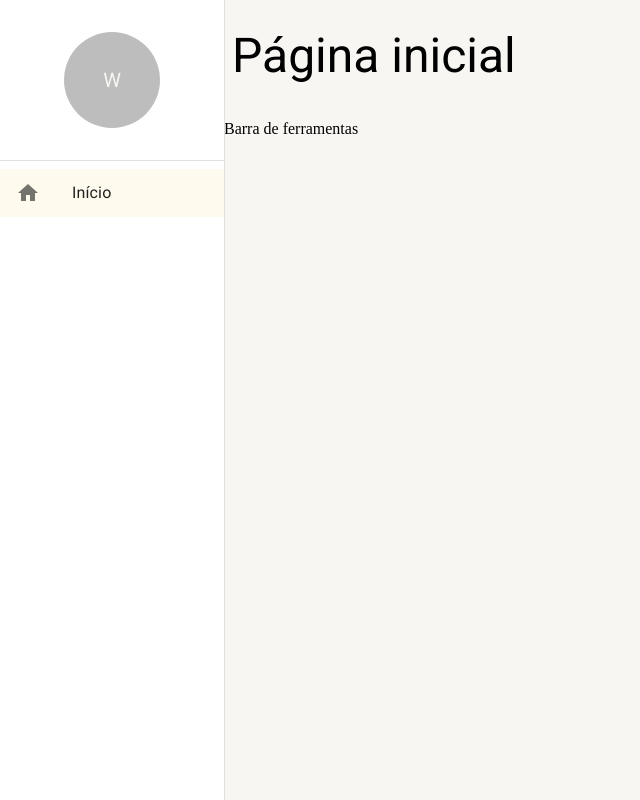
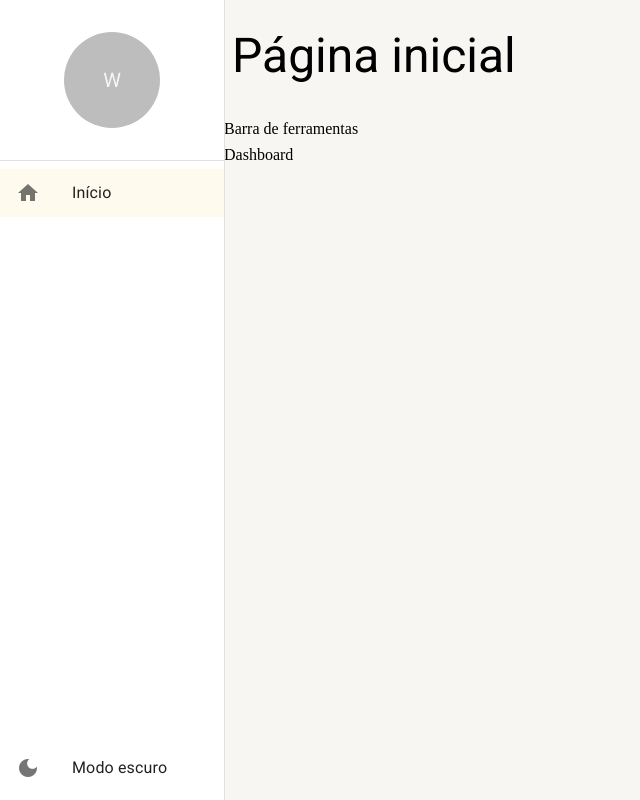
Before and after one commit to wesClyton/react-crud-and-auth, a React (Create React App) app: page /pagina-inicial in a window 1280 px wide. Shown: the whole page, without its empty margins (0-640 px from the left). Built offline with nearby package versions, Linux system fonts and the light colour scheme.

Commit message:
feature/adicionando mudança de tema

```diff
--- a/src/pages/dashboard/Dashboard.tsx
+++ b/src/pages/dashboard/Dashboard.tsx
@@ -5,6 +5,7 @@
 
   return (
     <BasePageLayout titulo="Página inicial" toolsBar={<>Barra de ferramentas</>}>
+      Dashboard
     </BasePageLayout>
   );
 
--- a/src/shared/components/sidenav/AppSidenav.tsx
+++ b/src/shared/components/sidenav/AppSidenav.tsx
@@ -1,6 +1,6 @@
 import { Avatar, Box, Divider, Drawer, Icon, List, ListItemButton, ListItemIcon, ListItemText, useMediaQuery, useTheme } from '@mui/material';
 import { useMatch, useNavigate, useResolvedPath } from 'react-router-dom';
-import { useDrawerContext } from '../../contexts';
+import { useAppThemeContext, useDrawerContext } from '../../contexts';
 
 
 interface  IAppSidenavProps {
@@ -42,6 +42,7 @@
   const smDown = useMediaQuery(theme.breakpoints.down('sm'));
 
   const { drawerOptions, isDrawerOpen, toggleDrawerOpen } = useDrawerContext();
+  const { toggleTheme, themeName } = useAppThemeContext();
 
   return (
     <>
@@ -67,6 +68,17 @@
             </List>
           </Box>
 
+          <Box>
+            <List component="nav">
+              <ListItemButton onClick={toggleTheme}>
+                <ListItemIcon>
+                  <Icon>{themeName === 'dark' ? 'light_mode' : 'dark_mode'}</Icon>
+                </ListItemIcon>
+                <ListItemText primary={themeName === 'dark' ? 'Modo claro' : 'Modo escuro'} />
+              </ListItemButton>
+            </List>
+          </Box>
+
         </Box>
       </Drawer>
 
--- a/src/shared/themes/Dark.ts
+++ b/src/shared/themes/Dark.ts
@@ -3,6 +3,7 @@
 
 export const DarkTheme = createTheme({
   palette: {
+    mode: 'dark',
     primary: {
       main: yellow[700],
       dark: yellow[800],
@@ -18,6 +19,11 @@
     background: {
       default: '#303134',
       paper: '#202124',
+    },
+  },
+  typography: {
+    allVariants: {
+      color: 'white'
     }
   }
 });
```
